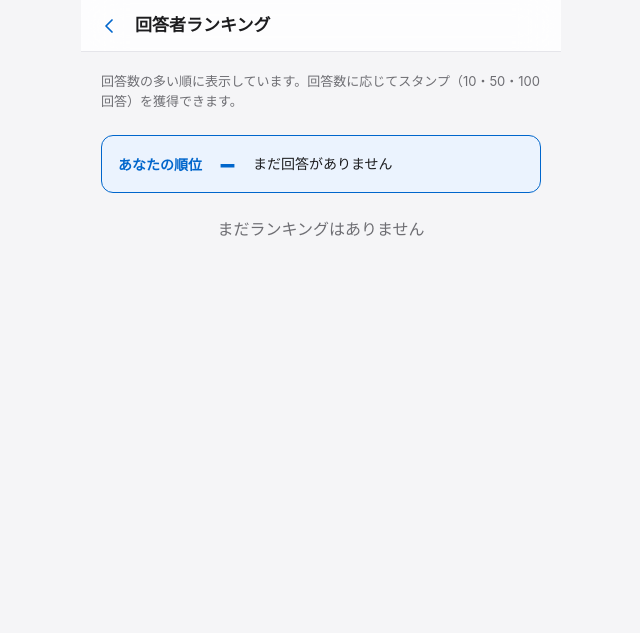
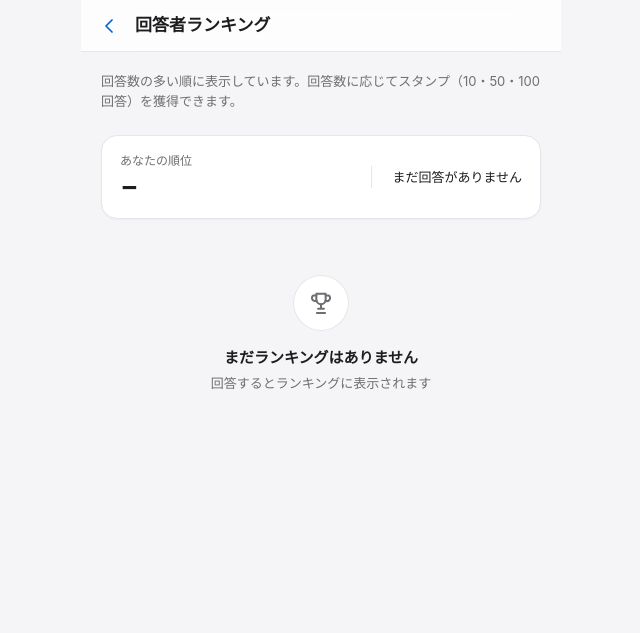
Before and after one commit to ikumah17/manabi-q, a Laravel app: template resources/views/ranking/index.blade.php in a window 1280 px wide. Shown: the top 633 px of the page, without its empty margins (319-959 px from the left). Run offline with Laravel 12, Linux system fonts and the light colour scheme; the template is opened without the code that fills it, so the values that code supplies are empty; style sheets or scripts are compiled from the project's sources.

Commit message:
修正: 回答者ランキング(G10)を整理された情報カードにする
- 「あなたの順位」は青い枠をやめた白いカード（左に順位、右に回答数・ベストアンサー）
- 一覧は白いカードに細い区切り線、自分の行はごく薄い青
- 順位の丸は薄い面＋濃い数字（1位 5.59:1・2位 7.27:1・3位 5.92:1・4位以降 4.54:1）
- 0件は空状態の部品（補助文「回答するとランキングに表示されます」）

Co-Authored-By: Claude Opus 5.5 <noreply@anthropic.com>

```diff
--- a/resources/sass/_mobile.scss
+++ b/resources/sass/_mobile.scss
@@ -630,7 +630,7 @@
 
 // ---- ランキング（G4 ⑨⑩・G10） ----
 
-// 順位の丸（1位 金・2位 銀・3位 銅・4位以降 灰色）
+// 順位の丸（1位 金・2位 銀・3位 銅・4位以降は無地。いずれも薄い面＋濃い数字で 4.5:1 以上）
 .mq-rank-badge {
     display: inline-flex;
     flex-shrink: 0;
@@ -640,63 +640,78 @@
     height: 2rem;
     border-radius: 50%;
     background: var(--mq-gray-bg);
-    color: var(--mq-text);
-    font-weight: 700;
+    color: var(--mq-muted);          // #F2F2F7 の上で 4.54:1
+    font-size: var(--mq-fs-sub);
+    font-weight: 600;
 
-    &--1 { background: #f5a624; color: #fff; }
-    &--2 { background: #a6abb2; color: #fff; }
-    &--3 { background: #bf804c; color: #fff; }
+    &--1 { background: var(--mq-best-bg); color: var(--mq-best-text); }   // 5.59:1
+    &--2 { background: #e5e5ea; color: #48484a; }                           // 7.27:1
+    &--3 { background: #f8ede5; color: #8a4a1f; }                           // 5.92:1
 }
 
-// G10 ② あなたの順位
+// G10 ② あなたの順位（白いカード。左に順位、右に回答数・ベストアンサー）
 .mq-my-rank {
-    display: flex;
+    display: grid;
+    grid-template-areas:
+        "label detail"
+        "rank detail";
+    grid-template-columns: auto 1fr;
+    column-gap: var(--mq-space-5);
     align-items: center;
-    gap: 1rem;
-    padding: .875rem 1rem;
-    border: 1px solid var(--mq-primary);
-    border-radius: .75rem;
-    background: var(--mq-primary-bg);
+    padding: var(--mq-space-4) 1.125rem;
+    border: 1px solid var(--mq-hairline);
+    border-radius: var(--mq-radius-card);
+    background: var(--mq-surface);
+    box-shadow: var(--mq-shadow-card);
 }
 
 .mq-my-rank__label {
-    color: var(--mq-primary);
-    font-size: .875rem;
-    font-weight: 700;
+    grid-area: label;
+    color: var(--mq-muted);
+    font-size: var(--mq-fs-meta);
 }
 
 .mq-my-rank__rank {
-    color: var(--mq-primary);
+    grid-area: rank;
+    color: var(--mq-text);
     font-size: 1.75rem;
-    font-weight: 700;
-    line-height: 1;
+    font-weight: 600;
+    line-height: 1.15;
 }
 
 .mq-my-rank__detail {
-    font-size: .875rem;
-    line-height: 1.35;
+    grid-area: detail;
+    justify-self: end;
+    padding-left: var(--mq-space-5);
+    border-left: 1px solid var(--mq-hairline);
+    color: var(--mq-text);
+    font-size: var(--mq-fs-sub);
+    line-height: 1.7;
+    text-align: right;
 }
 
-// G10 ① ランキング一覧
+// G10 ① ランキング一覧（設定アプリ風：白いカードに細い区切り線）
 .mq-ranking-list {
     margin: 0;
     padding: 0;
     overflow: hidden;
-    border: 1px solid var(--mq-border);
-    border-radius: .75rem;
-    background: #fff;
+    border: 1px solid var(--mq-hairline);
+    border-radius: var(--mq-radius-card);
+    background: var(--mq-surface);
+    box-shadow: var(--mq-shadow-card);
     list-style: none;
 }
 
 .mq-ranking-list__item {
     display: flex;
     align-items: center;
-    gap: .875rem;
-    padding: .75rem 1rem;
+    gap: var(--mq-space-3);
+    min-height: 3.75rem;
+    padding: .625rem 1.125rem;
 
-    & + & { border-top: 1px solid var(--mq-border); }
+    & + & { border-top: 1px solid var(--mq-hairline); }
 
-    &.is-mine { background: var(--mq-primary-bg); }
+    &.is-mine { background: #f5f9ff; }
 }
 
 .mq-ranking-list__body {
@@ -706,7 +721,8 @@
 
 .mq-ranking-list__name {
     overflow: hidden;
-    font-weight: 700;
+    font-size: var(--mq-fs-body);
+    font-weight: 600;
     white-space: nowrap;
     text-overflow: ellipsis;
 }
@@ -716,20 +732,23 @@
     flex-wrap: wrap;
     column-gap: .75rem;
     color: var(--mq-muted);
-    font-size: .75rem;
+    font-size: var(--mq-fs-meta);
 }
+
+// 「★ 10・50・100」は文字のまま。★だけ #C77700
+.mq-stamp-levels > [aria-hidden] { color: var(--mq-star); }
 
 .mq-ranking-list__count {
     display: flex;
     flex-direction: column;
     align-items: flex-end;
-    line-height: 1.1;
+    line-height: 1.15;
 }
 
 .mq-ranking-list__number {
-    color: var(--mq-primary);
-    font-size: 1.25rem;
-    font-weight: 700;
+    color: var(--mq-text);
+    font-size: var(--mq-fs-section);
+    font-weight: 600;
 }
 
 .mq-ranking-list__unit {
--- a/resources/views/ranking/index.blade.php
+++ b/resources/views/ranking/index.blade.php
@@ -3,7 +3,7 @@
     <p class="mq-page-lead">回答数の多い順に表示しています。回答数に応じてスタンプ（10・50・100回答）を獲得できます。</p>
 
     {{-- ② あなたの順位 --}}
-    <section class="mq-my-rank mb-3" aria-label="あなたの順位">
+    <section class="mq-my-rank mb-4" aria-label="あなたの順位">
         <span class="mq-my-rank__label">あなたの順位</span>
         @if ($mine)
             <span class="mq-my-rank__rank">{{ $mine->rank }}位</span>
@@ -16,7 +16,7 @@
 
     {{-- ① ランキング一覧 --}}
     @if ($entries->isEmpty())
-        <p class="mq-empty">まだランキングはありません</p>
+        <x-empty-state icon="trophy" sub="回答するとランキングに表示されます">まだランキングはありません</x-empty-state>
     @else
         <ol class="mq-ranking-list" aria-label="ランキング一覧">
             @foreach ($entries as $entry)
@@ -27,7 +27,7 @@
                         <div class="mq-ranking-list__name">{{ $entry->name }}</div>
                         <div class="mq-ranking-list__sub">
                             <span>ベストアンサー {{ $entry->bestAnswerCount }}件</span>
-                            <x-stamp-levels :stamps="$entry->earnedStamps" />
+                            <x-stamp-levels :stamps="$entry->earnedStamps" class="mq-stamp-levels" />
                         </div>
                     </div>
                     <div class="mq-ranking-list__count">
```
